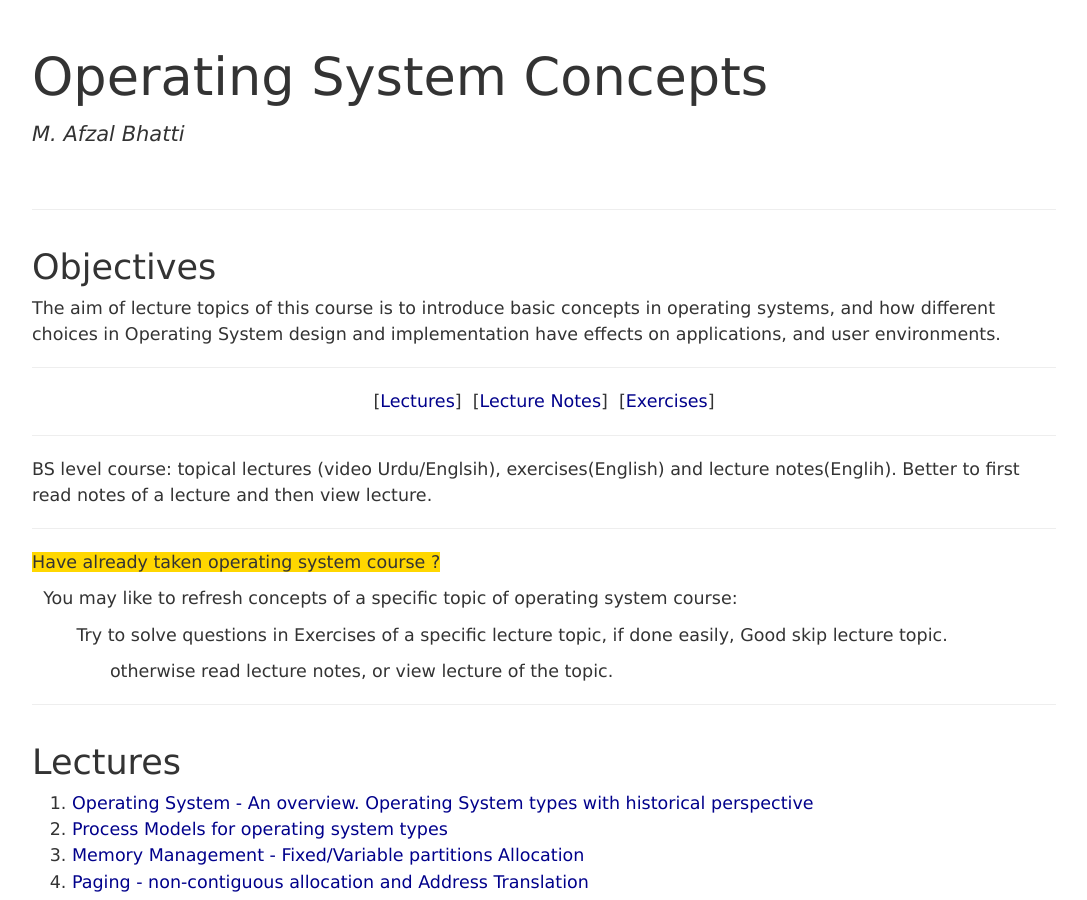
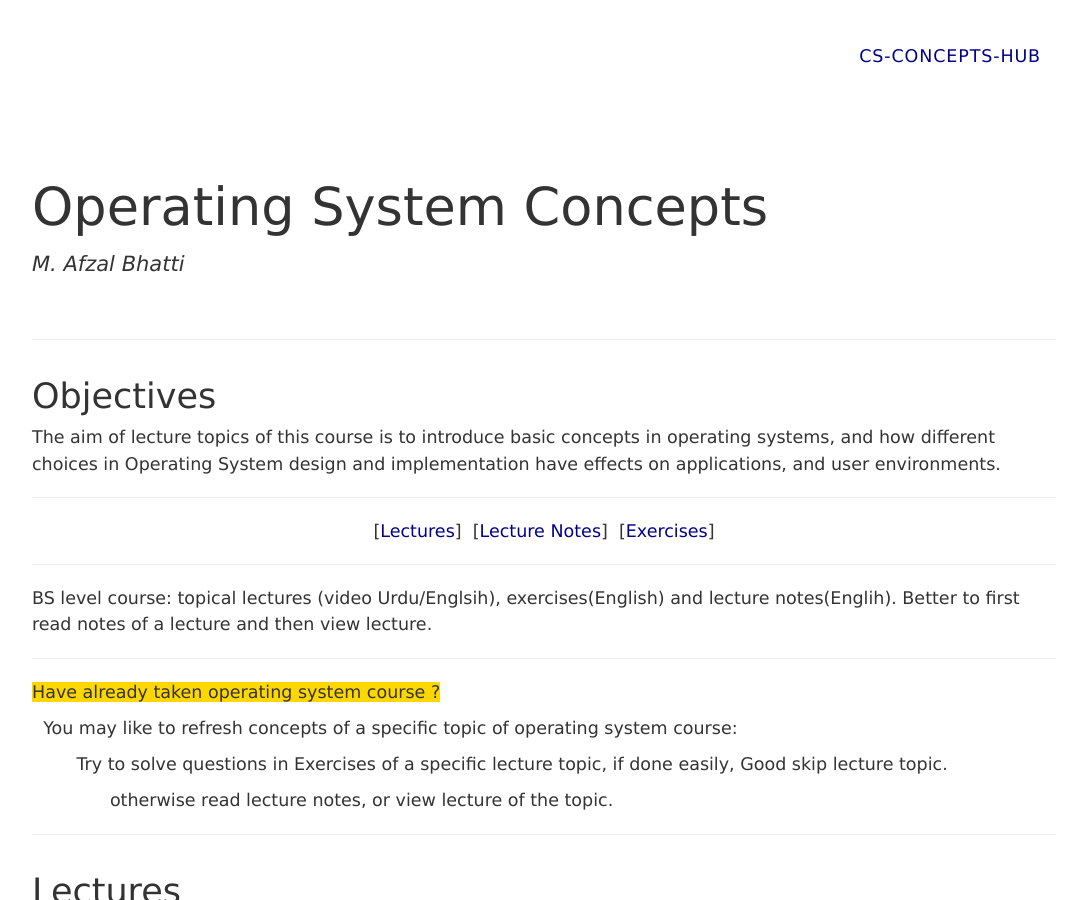
Before and after one commit to CS-Concepts-hub/Operating-Systems-Concepts, a Jekyll site: the page built from index.html, in a window 1280 px wide and 900 px high. Shown: the whole window, without its empty margins (96-1183 px from the left). Built offline with Jekyll 4.4.1, drawn with Linux system fonts in a browser that asks for light colours.

Commit message:
Minor updates

```diff
--- a/_includes/header.html
+++ b/_includes/header.html
@@ -1,3 +1,9 @@
-<!header id="header" class="main-container">
-    <!div class="main">
-       <!/header>
+<header id="header" class="main-container">
+    <div class="main">
+        <nav class="col-md-12">
+        <ul>
+          <li><a href="https://cs-concepts-hub.github.io/">CS-Concepts-Hub</a></li>
+        </ul>
+        </nav>
+    </div>
+  </header>
```
